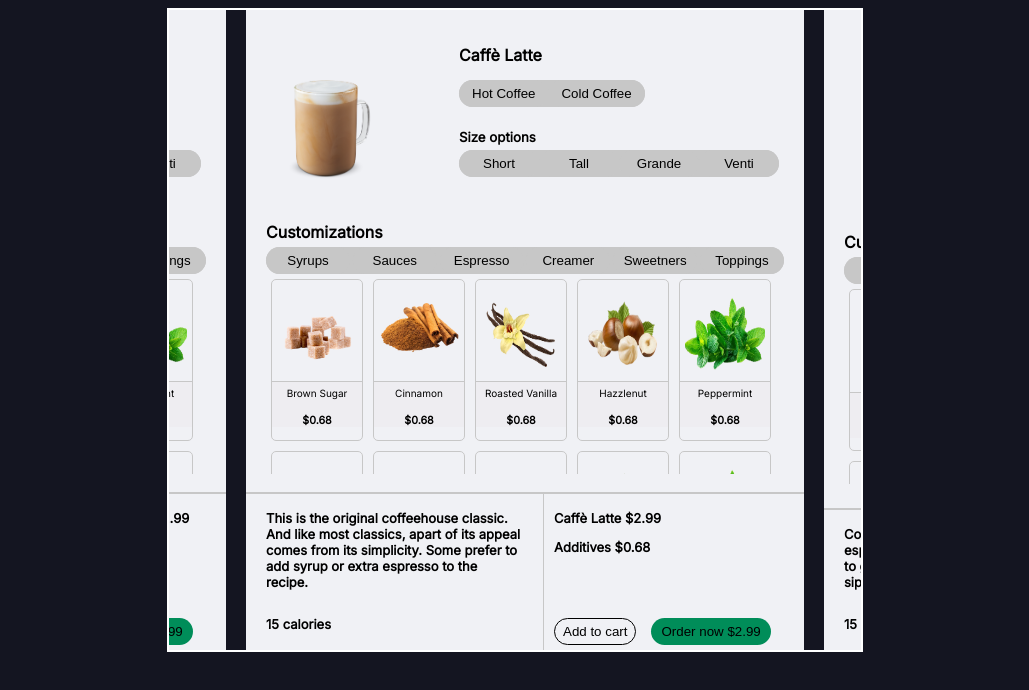
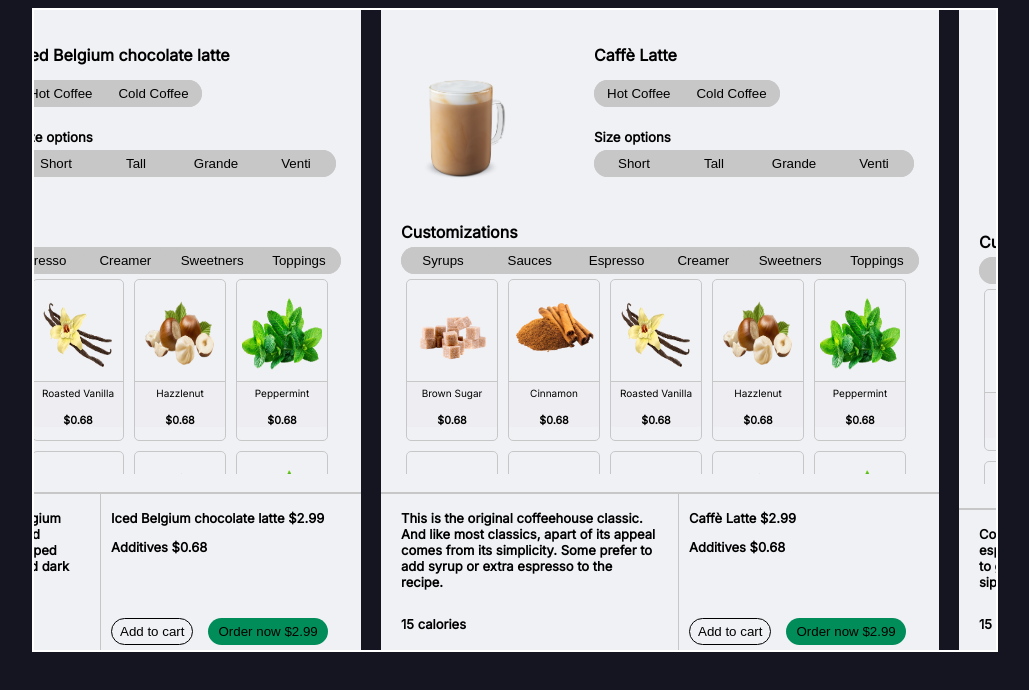
Before and after one commit to PrakharAgrawal031/starbucks_components, a React (Vite) app: page / in a window 1280 px wide. Shown: the top 690 px of the page, without its empty margins (125-1154 px from the left). Built offline with nearby package versions, Linux system fonts and the light colour scheme.

Commit message:
trial padding v2

```diff
--- a/src/components/detailed_recipe/recipe_card.css
+++ b/src/components/detailed_recipe/recipe_card.css
@@ -12,7 +12,7 @@
     justify-content: center;
     align-items: center;
     overflow-x:auto;
-    padding: 0px 30px 0px 30px;
+    padding: 0px 30px 0px 300px;
 }
 
 .recipe_card::-webkit-scrollbar{
```
